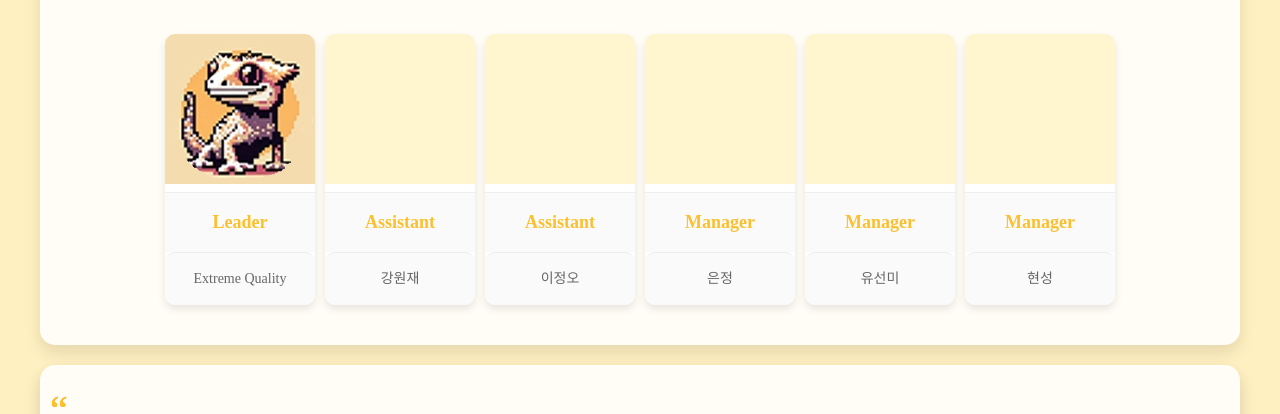
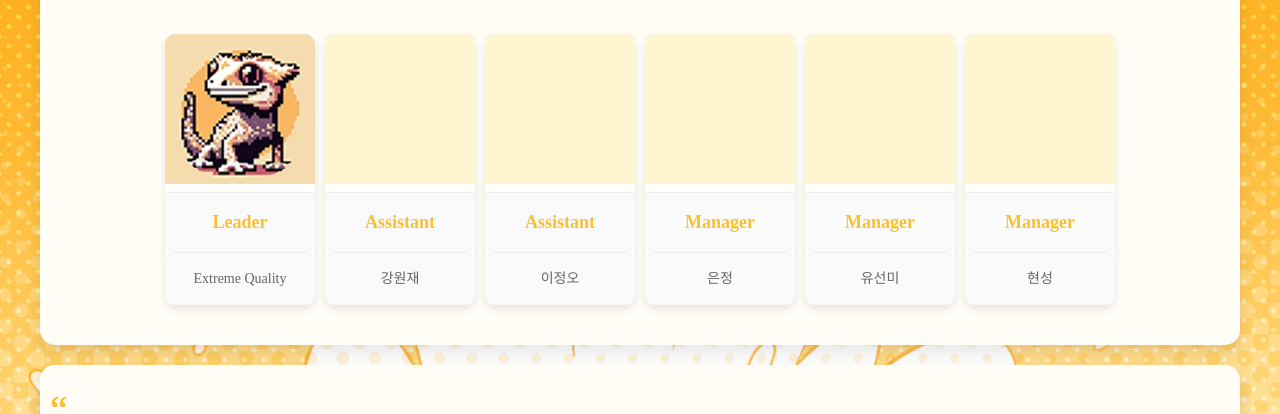
Before and after one commit to s00j1n/Extreme, a plain HTML site: page index.html in a window 1280 px wide. Shown: the part 189-603 px from the top of the page. Drawn offline with Linux system fonts and the light colour scheme; a web font is replaced by a local one.

Commit message:
Add files via upload

```diff
--- a/index.html
+++ b/index.html
@@ -19,11 +19,11 @@ body {
     margin: 0;
     padding: 0;
     color: #555; /* 밝은 회색 텍스트 색상 */
-    background: #fff0c1; /* 밝은 크림색 배경 */
+    background: #fff0c1 url('./img/bg.png') no-repeat center center; /* 밝은 크림색 배경과 이미지 추가 */
+    background-size: cover; /* 이미지가 화면 전체를 덮도록 설정 */
     line-height: 1.6;
     overflow-x: hidden;
     padding-bottom: 120px;
-    margin: 0;
     padding-top: 40px; /* 헤더 높이만큼 패딩 추가 */
 }
 
```
Also changed, not shown: img/bg.png (added).
